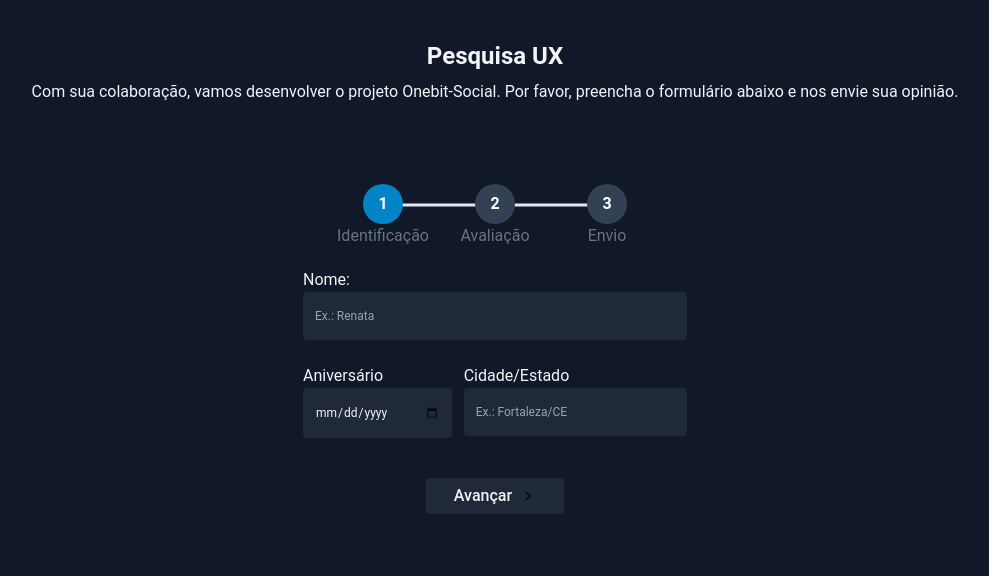
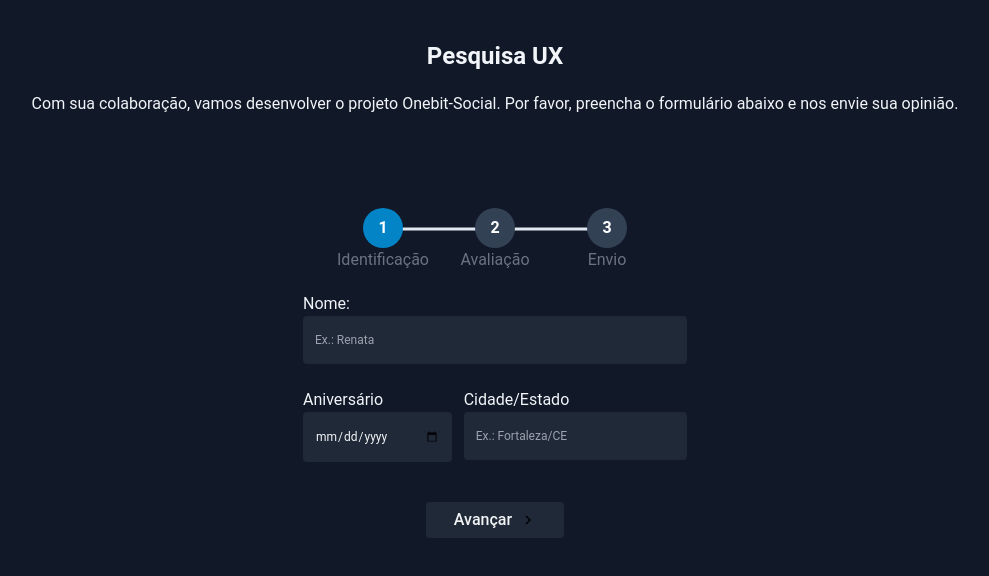
Before and after one commit to joaotelesk/formulario-ux, a Next.js app: page / in a window 1280 px wide. Shown: the top 576 px of the page, without its empty margins (145-1134 px from the left). Built offline with nearby package versions, Linux system fonts and the light colour scheme.

Commit message:
:bulb: docs: acrecentando padding ao parara inicial e alterando title

```diff
--- a/pages/index.tsx
+++ b/pages/index.tsx
@@ -49,7 +49,7 @@ export default function Home() {
   return (
     <>
       <Head>
-        <title>Create Next App</title>
+        <title>Formulário Ux</title>
         <meta name="description" content="Generated by create next app" />
         <meta name="viewport" content="width=device-width, initial-scale=1" />
         <link rel="icon" href="/" />
@@ -58,7 +58,7 @@ export default function Home() {
         <div className="text-center pt-10 text-slate-100">
           <div>
             <h2 className="font-semibold text-2xl pb-2">Pesquisa UX</h2>
-            <p>
+            <p className=" p-3">
               Com sua colaboração, vamos desenvolver o projeto Onebit-Social.
               Por favor, preencha o formulário abaixo e nos envie sua opinião.
             </p>
```
